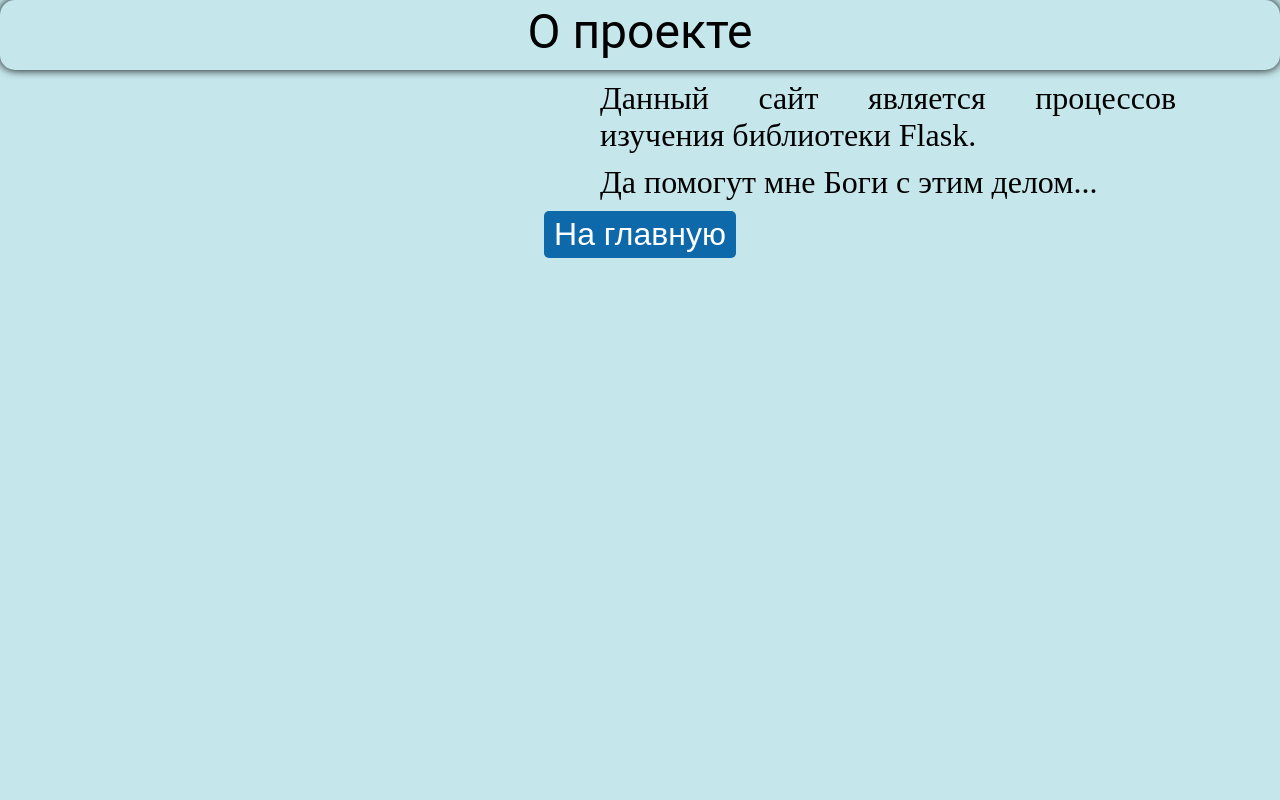
After one commit to RRaveNO/Learning-Flask, a Flask app: page /about in a window 1280 px wide. The commit adds this page. Run offline with Flask 3, Linux system fonts and the light colour scheme; some web fonts are replaced.

Commit message:
5 коммит(появились кнопочки)

```diff
--- a/app.py
+++ b/app.py
@@ -10,5 +10,9 @@ def index():
 def tasks_page():
     return render_template('tasks.html')
 
+@app.route('/about')
+def about():
+    return render_template('about.html')
+
 if __name__ == '__main__':
     app.run(debug=True)
--- a/static/style.css
+++ b/static/style.css
@@ -117,4 +117,35 @@
     display: flex;
     justify-content: center;
     font-size: 2em;
+    text-decoration: none;
 }
+
+.button_about{
+    color: inherit;
+    text-decoration: none;
+    width: 15%;
+    padding: 5px;
+    display: flex;
+    margin-left: auto;
+    margin-right: auto;
+    justify-content: center;
+    font-size: 2em;
+    cursor: pointer;
+}
+
+.text_about{
+    width: 45%;
+    align: center;
+    display: flex;
+    text_align: justify;
+    margin-top: 10px;
+    margin-left: 600px;
+    margin-right: 100px;
+    font-size: 2em;
+    color: #000
+}
+
+a, a:hover, a:visited{
+    color: inherit;
+    text-decoration: none;
+}
--- /dev/null
+++ b/templates/about.html
@@ -0,0 +1,20 @@
+<!DOCTYPE html>
+<html lang="ru" xmlns:text-align="http://www.w3.org/1999/xhtml">
+<head>
+    <meta charset="UTF-8">
+    <title>Сайт Ворона</title>
+    <link rel="stylesheet" type="text/css" href="{{ url_for('static', filename='style.css') }}">
+</head>
+<body>
+       <div class="background">
+       <div class="main_page">
+           <div class="header_main_page">О проекте</div>
+       </div>
+           <div class="text_about" align="justify">Данный сайт является процессов изучения библиотеки Flask.</div>
+           <div class="text_about">Да помогут мне Боги с этим делом...</div>
+           <div class="a">
+               <a href="{{url_for('index')}}"><button class="button_tasks">На главную</button></a>
+           </div>
+       </div>
+</body>
+</html>
--- a/templates/index.html
+++ b/templates/index.html
@@ -12,6 +12,7 @@
        </div>
        <div>
            <a href="{{url_for('tasks_page')}}"><button class="button_main">Задачи</button></a>
+           <a href="{{url_for('about')}}"><button class="button_main">О проекте</button></a>
        </div>
    </div>
 </body>
--- a/templates/tasks.html
+++ b/templates/tasks.html
@@ -25,7 +25,7 @@
             <td class="td"><b>Выполняется...</b></td>
         </tr>
     </table>
-    <a href="{{ url_for('index') }}"><button class="button_tasks">На главную...</button></a>
+    <a href="{{ url_for('index') }}"><button class="button_tasks">На главную</button></a>
     </div>
 </body>
 </html>
```
Also changed, not shown: templates/base.html (deleted, +0 -23 lines), templates/add_post.html (deleted), templates/post.html (deleted).
